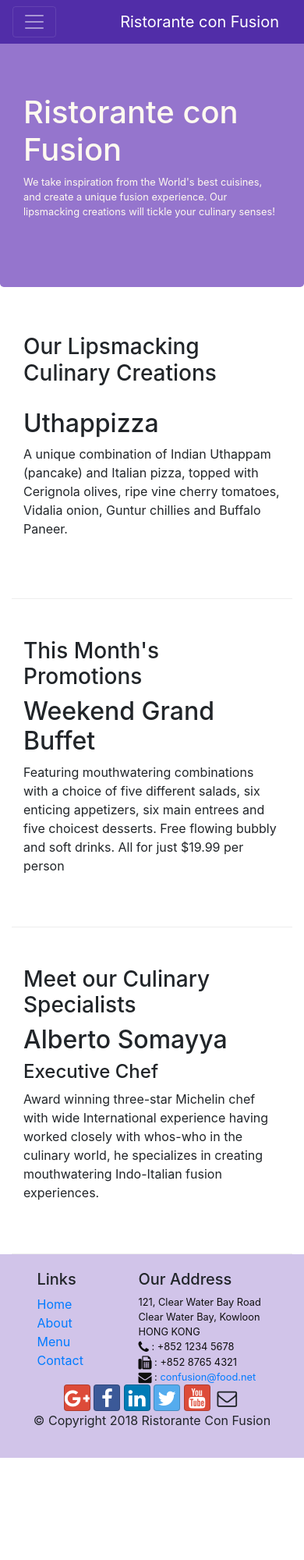
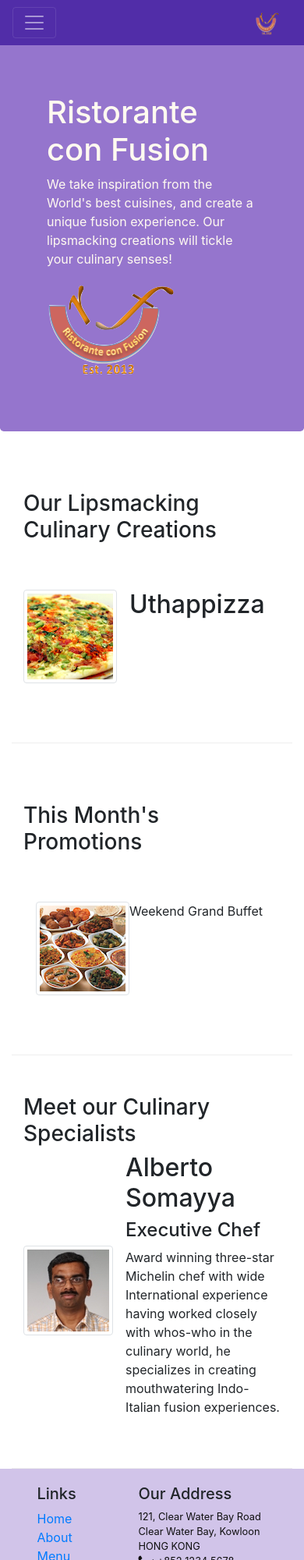
Before and after one commit to abharti91/Bootstrap, a website: page index.html in a window 390 px wide. Shown: the top 2000 px of the page at 78% size. Before the commit the page ends 1869 px from the top, so only its background shows below. Drawn offline with nearby package versions, Linux system fonts and the light colour scheme.

Commit message:
Bootstrap - Images and Media

```diff
--- a/index.html
+++ b/index.html
@@ -25,14 +25,18 @@
                <button class="navbar-toggler" type="button" data-toggle="collapse" data-target="#Navbar">
                     <span class="navbar-toggler-icon"></span>
                </button>
-               <a class="navbar-brand" href="#">Ristorante con Fusion</a>
+               <a class="navbar-brand" href="#"><img src="img/logo.png" width="30" height="30"></a>
                <div class="collapse navbar-collapse" id="Navbar">
                     <ul class="navbar-nav mr-auto">
                          <!-- use span here for font icons, same as i-->
-                              <li class="nav-item active"><a class="nav-link" href="#"><span class="fa fa-home fa-lg"></span> Home</a></li>
-                              <li class="nav-item"><a class="nav-link" href="./aboutus.html"><span class="fa fa-info fa-lg"></span> About</a></li>
-                              <li class="nav-item"><a class="nav-link" href="#"><span class="fa fa-list fa-lg"></span> Menu</a></li>
-                              <li class="nav-item"><a class="nav-link" href="./contactus.html"><span class="fa fa-address-card fa-lg"></span> Contact</a></li>
+                         <li class="nav-item active"><a class="nav-link" href="#"><span class="fa fa-home fa-lg"></span>
+                                   Home</a></li>
+                         <li class="nav-item"><a class="nav-link" href="./aboutus.html"><span
+                                        class="fa fa-info fa-lg"></span> About</a></li>
+                         <li class="nav-item"><a class="nav-link" href="#"><span class="fa fa-list fa-lg"></span>
+                                   Menu</a></li>
+                         <li class="nav-item"><a class="nav-link" href="./contactus.html"><span
+                                        class="fa fa-address-card fa-lg"></span> Contact</a></li>
                     </ul>
                </div>
           </div>
@@ -40,14 +44,16 @@
 
      <header class="jumbotron">
           <div class="container">
-            <div class="row row-header>
                <!-- give 12 cols for extra small size device and 6 small columns for small-extralarge devices -->
+               <div class="row row-header">
                     <div class="col-12 col-sm-6">
                          <h1>Ristorante con Fusion</h1>
-                    <p>We take inspiration from the World's best cuisines, and create a unique fusion experience. Our lipsmacking creations will tickle your culinary senses!</p>
+                         <p>We take inspiration from the World's best cuisines, and create a unique fusion experience.
+                              Our lipsmacking creations will tickle your culinary senses!</p>
                     </div>
                     <!-- col-12 means it will be stacked down in extra small size device and leave remaining 6 columns for small-extralarge devices -->
-                <div class="col-12 col-sm">
+                    <div class="col-12 col-sm-6 align-self-center">
+                         <img src="img/logo.png" class="img-fluid">
                     </div>
                </div>
           </div>
@@ -61,8 +67,16 @@
                </div>
                <!-- remaining 12 cols stacked below for extra small device and ramining 8 small + 9 medium cols for small-extralarge devices -->
                <div class="col col-sm order-sm-first col-md">
-                <h2>Uthappizza</h2>
-                <p>A unique combination of Indian Uthappam (pancake) and Italian pizza, topped with Cerignola olives, ripe vine cherry tomatoes, Vidalia onion, Guntur chillies and Buffalo Paneer.</p>
+                    <div class="media">
+                         <img class="d-flex mr-3 img-thumbnail align-self-center" src="img/uthappizza.png"
+                              alt="Uthappizza">
+                         <div class="media-body">
+                              <h2 class="mt-0">Uthappizza</h2>
+                              <p class="d-none d-sm-block">A unique combination of Indian Uthappam (pancake) and Italian
+                                   pizza, topped with Cerignola olives, ripe vine cherry tomatoes, Vidalia onion, Guntur
+                                   chillies and Buffalo Paneer.</p>
+                         </div>
+                    </div>
                </div>
           </div>
 
@@ -72,8 +86,17 @@
                     <h3>This Month's Promotions</h3>
                </div>
                <div class="col col-sm col-md">
-                <h2>Weekend Grand Buffet</h2>
-                <p>Featuring mouthwatering combinations with a choice of five different salads, six enticing appetizers, six main entrees and five choicest desserts. Free flowing bubbly and soft drinks. All for just $19.99 per person </p>
+                    <div class="media">
+                         <img class="d-flex ml-3 img-thumbnail self-align-center" src="img/buffet.png"
+                              alt="Weekend Grand Buffet">
+                         <div class="media-body">
+                              <h class="mt=0">Weekend Grand Buffet</h2>
+                                   <p class="d-none d-sm-block">Featuring mouthwatering combinations with a choice of
+                                        five differentsalads, six enticing appetizers, six main entrees and five choicest desserts.
+                                        Free flowing bubbly and soft drinks. All for just $19.99 per person </p>
+                         </div>
+                    </div>
+
                </div>
           </div>
 
@@ -82,9 +105,17 @@
                     <h3>Meet our Culinary Specialists</h3>
                </div>
                <div class="col col-sm order-sm-first col-md">
-                <h2>Alberto Somayya</h2>
+                    <div class="media">
+                         <img class="d-flex mr-3 img-thumbnail align-self-center" src="img/alberto.png"
+                              alt="Alberto Somayya">
+                         <div class="media-body">
+                              <h2 class="mt-0">Alberto Somayya</h2>
                               <h4>Executive Chef</h4>
-                <p>Award winning three-star Michelin chef with wide International experience having worked closely with whos-who in the culinary world, he specializes in creating mouthwatering Indo-Italian fusion experiences. </p>
+                              <p>Award winning three-star Michelin chef with wide International experience having worked
+                                   closely with whos-who in the culinary world, he specializes in creating mouthwatering
+                                   Indo-Italian fusion experiences. </p>
+                         </div>
+                    </div>
                </div>
           </div>
      </div>
@@ -110,17 +141,23 @@
                               HONG KONG<br>
                               <i class="fa fa-phone fa-lg"></i> : +852 1234 5678<br>
                               <i class="fa fa-fax fa-lg"></i> : +852 8765 4321<br>
-		              <i class="fa fa-envelope fa-lg"></i> : <a href="mailto:confusion@food.net">confusion@food.net</a>
+                              <i class="fa fa-envelope fa-lg"></i> : <a
+                                   href="mailto:confusion@food.net">confusion@food.net</a>
                          </address>
                     </div>
                     <div class="col-12 col-sm-4 align-self-center">
                          <div class="text-center">
                               <!-- buttons for social media icons, using bootstrap-social CSS -->
-                        <a class="btn btn-social-icon btn-google" href="http://google.com/+"><i class="fa fa-google-plus"></i></a>
-                        <a class="btn btn-social-icon btn-facebook" href="http://www.facebook.com/profile.php?id="><i class="fa fa-facebook"></i></a>
-                        <a class="btn btn-social-icon btn-linkedin" href="http://www.linkedin.com/in/"><i class="fa fa-linkedin"></i></a>
-                        <a class="btn btn-social-icon btn-twitter" href="http://twitter.com/"><i class="fa fa-twitter"></i></a>
-                        <a class="btn btn-social-icon btn-google" href="http://youtube.com/"><i class="fa fa-youtube"></i></a>
+                              <a class="btn btn-social-icon btn-google" href="http://google.com/+"><i
+                                        class="fa fa-google-plus"></i></a>
+                              <a class="btn btn-social-icon btn-facebook"
+                                   href="http://www.facebook.com/profile.php?id="><i class="fa fa-facebook"></i></a>
+                              <a class="btn btn-social-icon btn-linkedin" href="http://www.linkedin.com/in/"><i
+                                        class="fa fa-linkedin"></i></a>
+                              <a class="btn btn-social-icon btn-twitter" href="http://twitter.com/"><i
+                                        class="fa fa-twitter"></i></a>
+                              <a class="btn btn-social-icon btn-google" href="http://youtube.com/"><i
+                                        class="fa fa-youtube"></i></a>
                               <a class="btn btn-social-icon" href="mailto:"><i class="fa fa-envelope-o"></i></a>
                          </div>
                     </div>
```
Also changed, not shown: aboutus.html (+3 -2 lines), contactus.html (+4 -3 lines), img/alberto.png (added), img/buffet.png (added), img/logo.png (added), img/uthappizza.png (added). Lines whose indentation alone changed are shown as unchanged.
